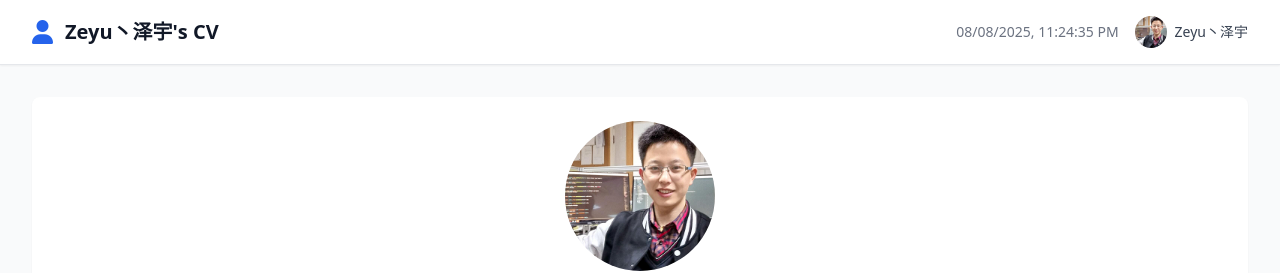
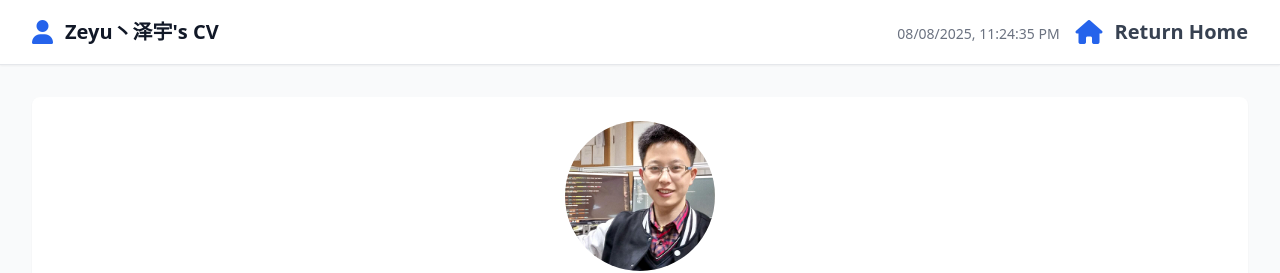
Before and after one commit to Zeyu-ZEYU/github_pages, a Jekyll site: the page built from index.markdown, in a window 1280 px wide. Shown: the top 273 px of the page. Built offline with Jekyll 4.4.1, drawn with Linux system fonts in a browser that asks for light colours; nearby versions of some CDN libraries.

Commit message:
added a "Return Home" button to CV

```diff
--- a/_layouts/home.html
+++ b/_layouts/home.html
@@ -29,14 +29,18 @@
             <div class="flex justify-between items-center h-16">
                 <div class="flex items-center">
                     <i class="fas fa-user text-blue-600 text-2xl mr-3"></i>
-		    <h1 class="text-xl font-semibold text-gray-900">{{ site.name }}'s CV</h1>
+		            <h1 class="text-xl font-semibold text-gray-900">{{ site.name }}'s CV</h1>
                 </div>
                 <div class="flex items-center space-x-4">
-                    <span id="currentTime" class="text-sm text-gray-500"></span>
-                    <div class="flex items-center space-x-2">
-                        <img src="{{ site.baseurl }}/files/zeyu.jpg" alt="Avatar" class="w-8 h-8 rounded-full">
-                        <span class="text-sm font-medium text-gray-700">{{ site.name }}</span>
+                    <div class="flex items-center mt-1">
+                        <span id="currentTime" class="text-sm text-gray-500"></span>
                     </div>
+                    <a href="https://zeyu.tw">
+                        <div class="flex items-center">
+                            <i class="fas fa-home text-blue-600 text-2xl mr-3"></i>
+                            <span class="text-xl font-semibold text-gray-700">Return Home</span>
+                        </div>
+                    </a>
                 </div>
             </div>
         </div>
```
